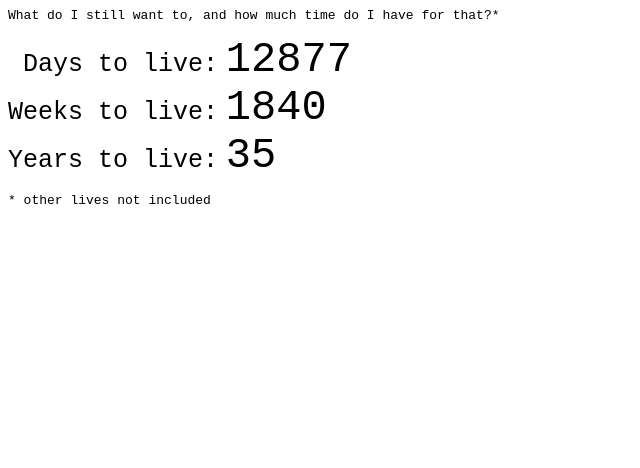
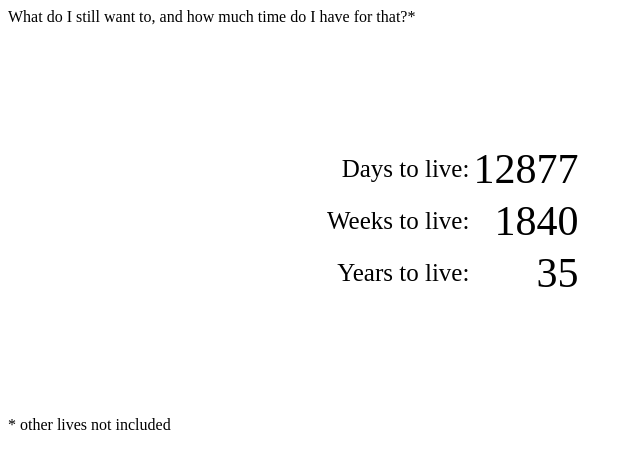
Before and after one commit to DanielDornhardt/danieldornhardt, a plain HTML site: page pages/lifeclock.html in a window 1280 px wide. Shown: the whole page, without its empty margins (0-640 px from the left). Drawn offline with Linux system fonts and the light colour scheme.

Commit message:
More styling attempts

```diff
--- a/pages/lifeclock.html
+++ b/pages/lifeclock.html
@@ -4,13 +4,18 @@
 
         <style>
             body {
-                font-family: monospace;
+                .dateHolders {
+                    margin: auto;
+                    width: 50%;
 
-                .dateHolders {
+                    padding: 100px;
+
                     .label {
+                        text-align: right;
                         font-size: 25px;
                     }
                     .number {
+                        text-align: right;
                         font-size: 42px;
                     }
                 }
@@ -93,9 +98,20 @@
         <p>What do I still want to, and how much time do I have for that?*</p>
 
         <div class="dateHolders">
-            <div class="daysLeft"><span class="label">&nbsp;Days to live:</span> <span class="number" id="daysLeftNumber"></span></div>
-            <div class="weeksLeft"><span class="label">Weeks to live:</span> <span class="number" id="weeksLeftNumber"></span></div>
-            <div class="yearsLeft"><span class="label">Years to live:</span> <span class="number" id="yearsLeftNumber"></span></div>
+            <table>
+                <tr>
+                    <td class="label">Days to live:</td>
+                    <td class="number" id="daysLeftNumber"></td>
+                </tr>
+                <tr>
+                    <td class="label">Weeks to live:</td>
+                    <td class="number" id="weeksLeftNumber"></td>
+                </tr>
+                <tr>
+                    <td class="label">Years to live:</td>
+                    <td class="number" id="yearsLeftNumber"></td>
+                </tr>
+            </table>
         </div>
 
         <p>* other lives not included</p>
```
